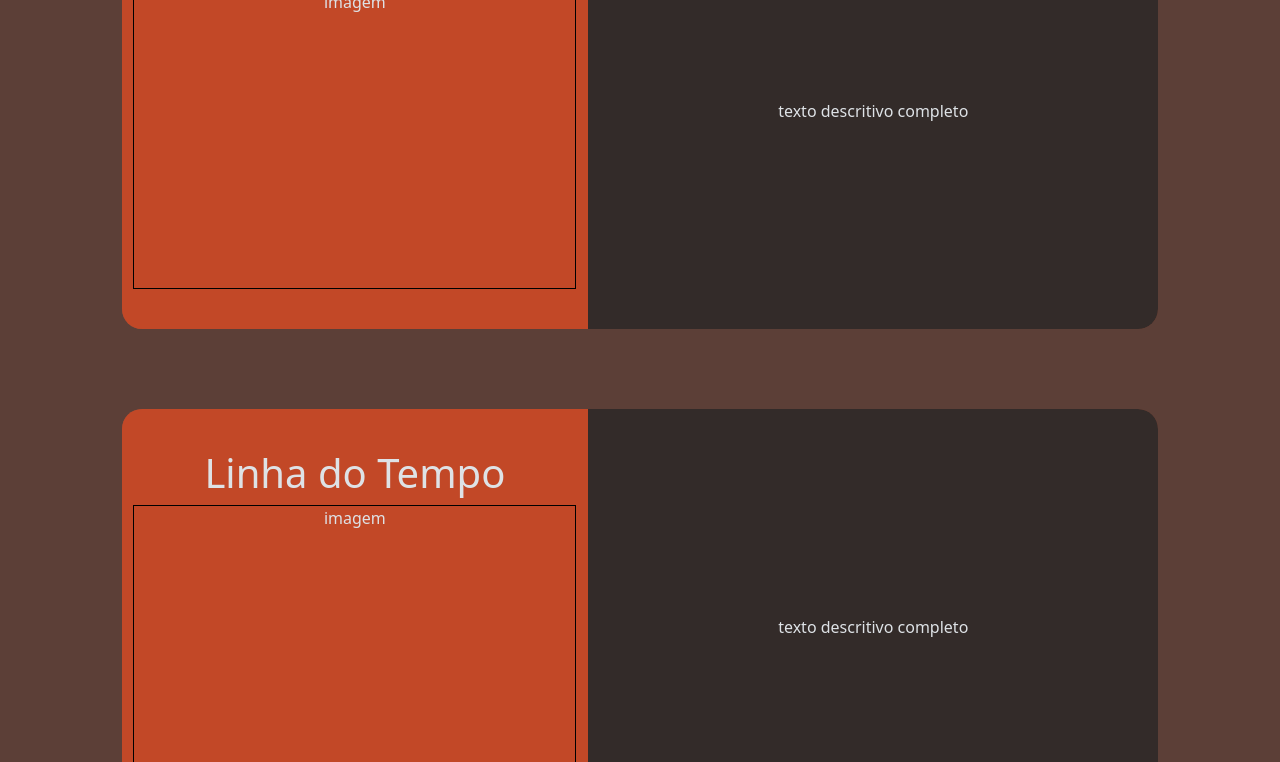
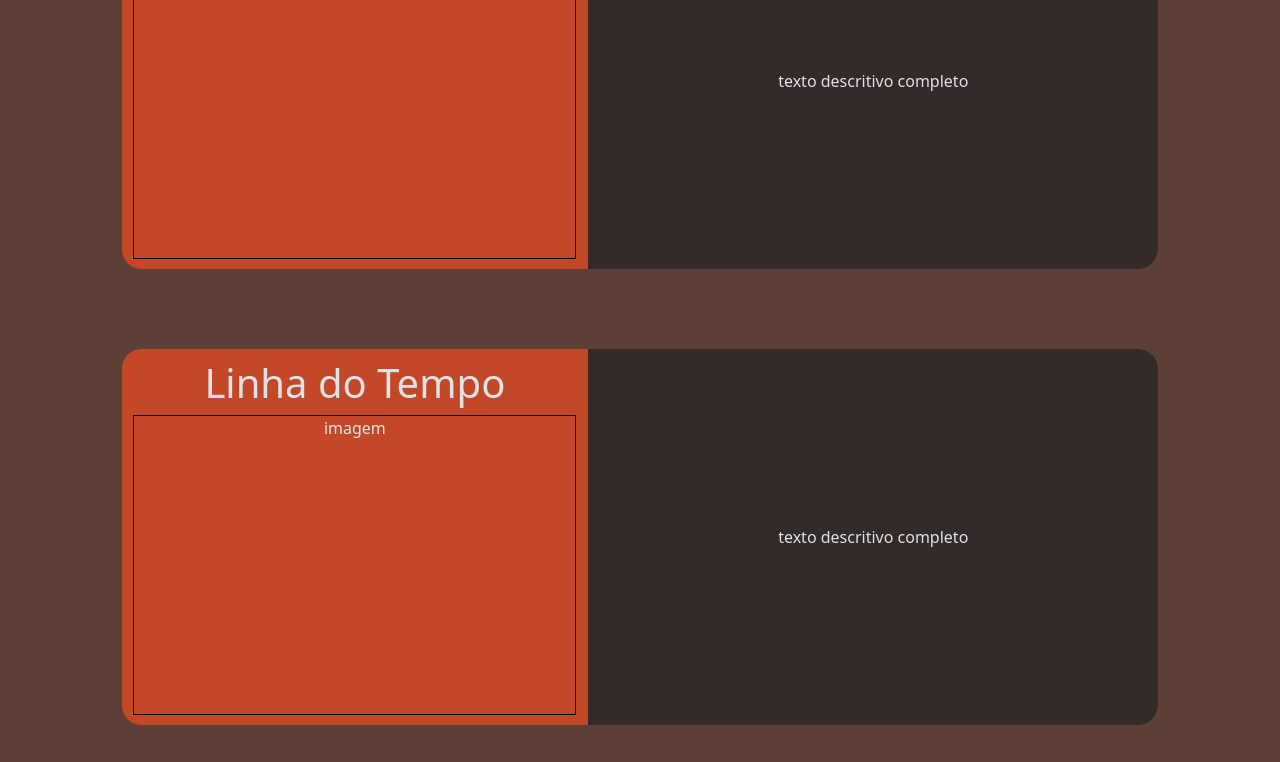
Before and after one commit to TonDev6/lore-forge, a plain HTML site: page pages/features.html in a window 1280 px wide. Shown: the part 494-1256 px from the top of the page. Drawn offline with nearby package versions, Linux system fonts and the light colour scheme; a web font is replaced by a local one.

Commit message:
Feature Adjustment

```diff
--- a/files/features-style.css
+++ b/files/features-style.css
@@ -39,7 +39,7 @@ p {
     justify-content: center;
     align-items: center;
 
-    padding: 40px 0;
+    padding: 10px 0;
 
     background-color: var(--forge-opaque);
     width: 45%;
```
